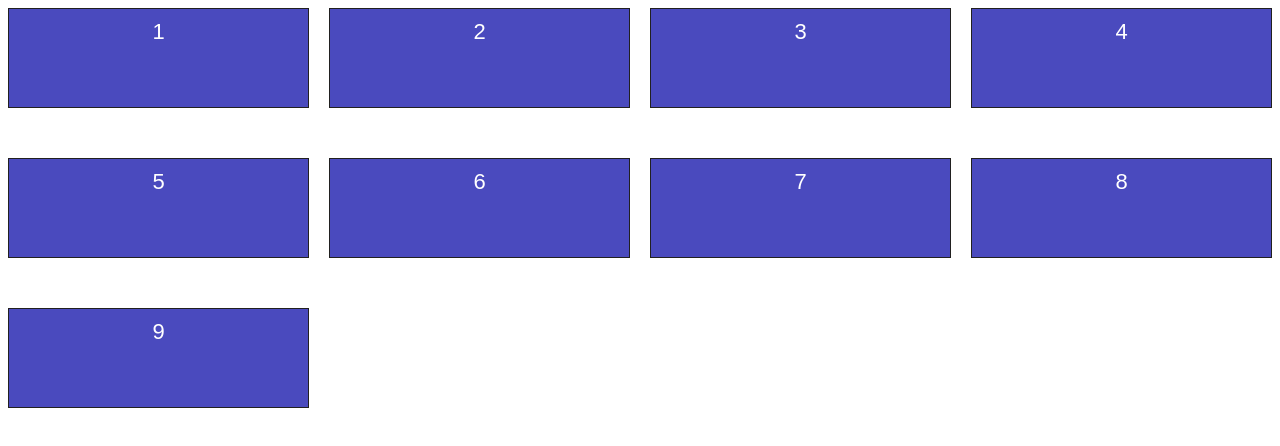
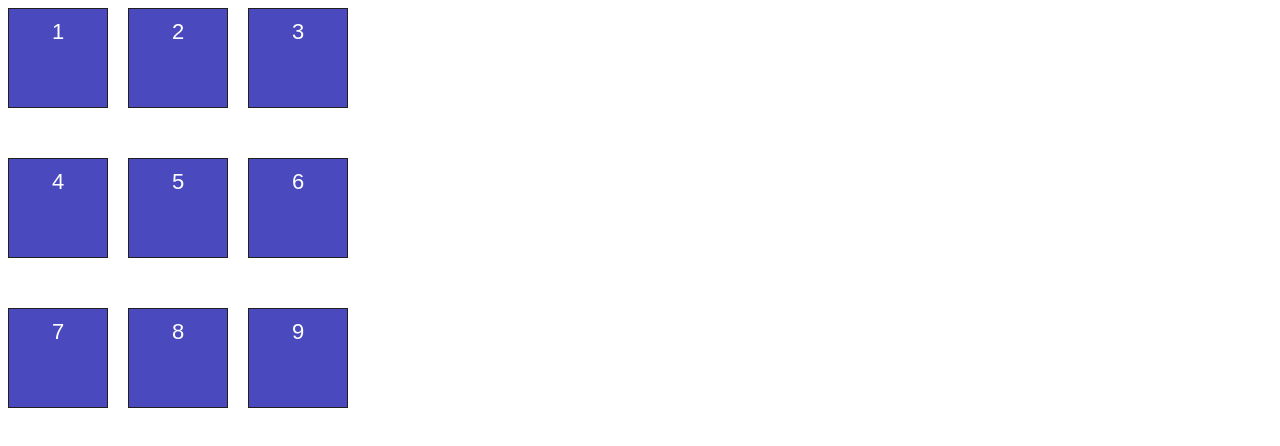
Before and after one commit to programer1983/fundamental-grids, a website built with Vite: page index.html in a window 1280 px wide. Built offline with nearby package versions, Linux system fonts and the light colour scheme.

Commit message:
repeat with pixels

```diff
--- a/styles/example.css
+++ b/styles/example.css
@@ -10,7 +10,7 @@
 
 .grid{
     display: grid;
-    grid-template-columns: repeat(4, 1fr);
+    grid-template-columns: repeat(3, 100px);
     grid-template-rows: 100px 100px 100px;
     grid-gap: 50px 20px;
 }
```
